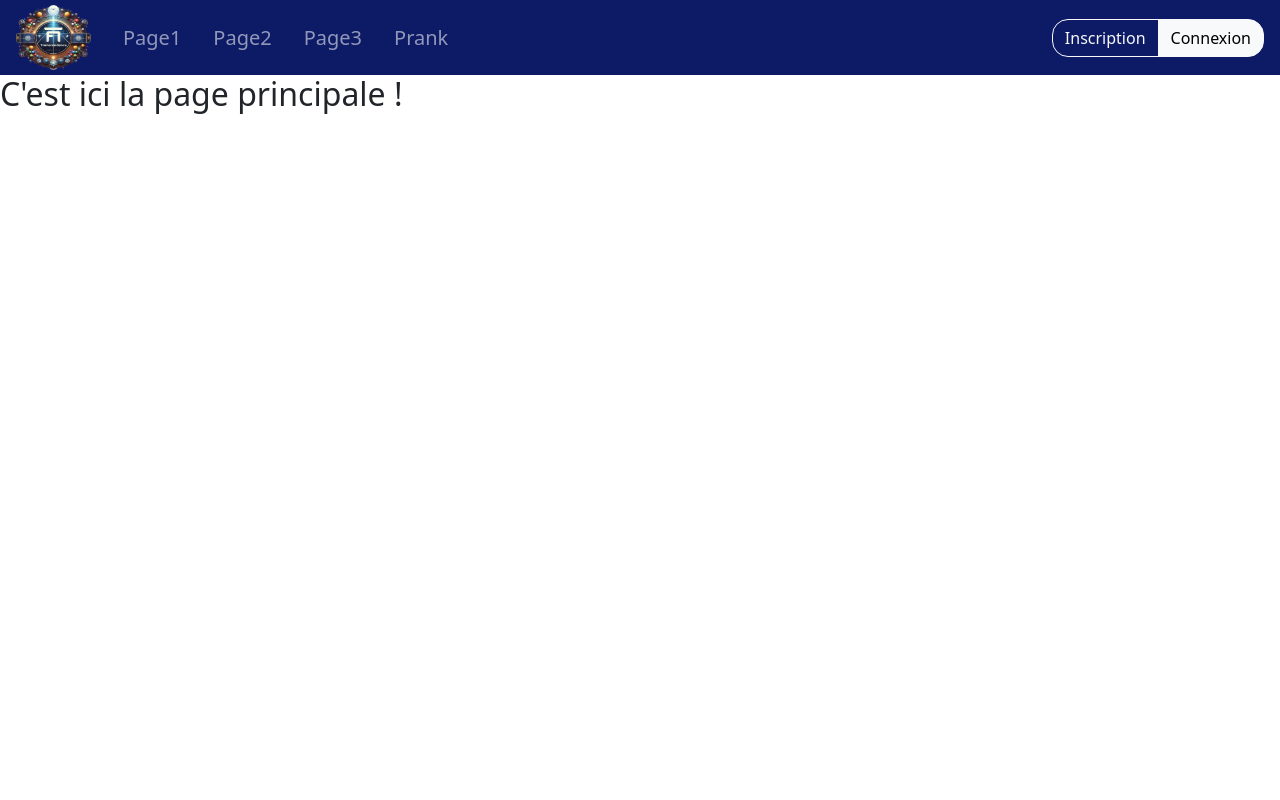
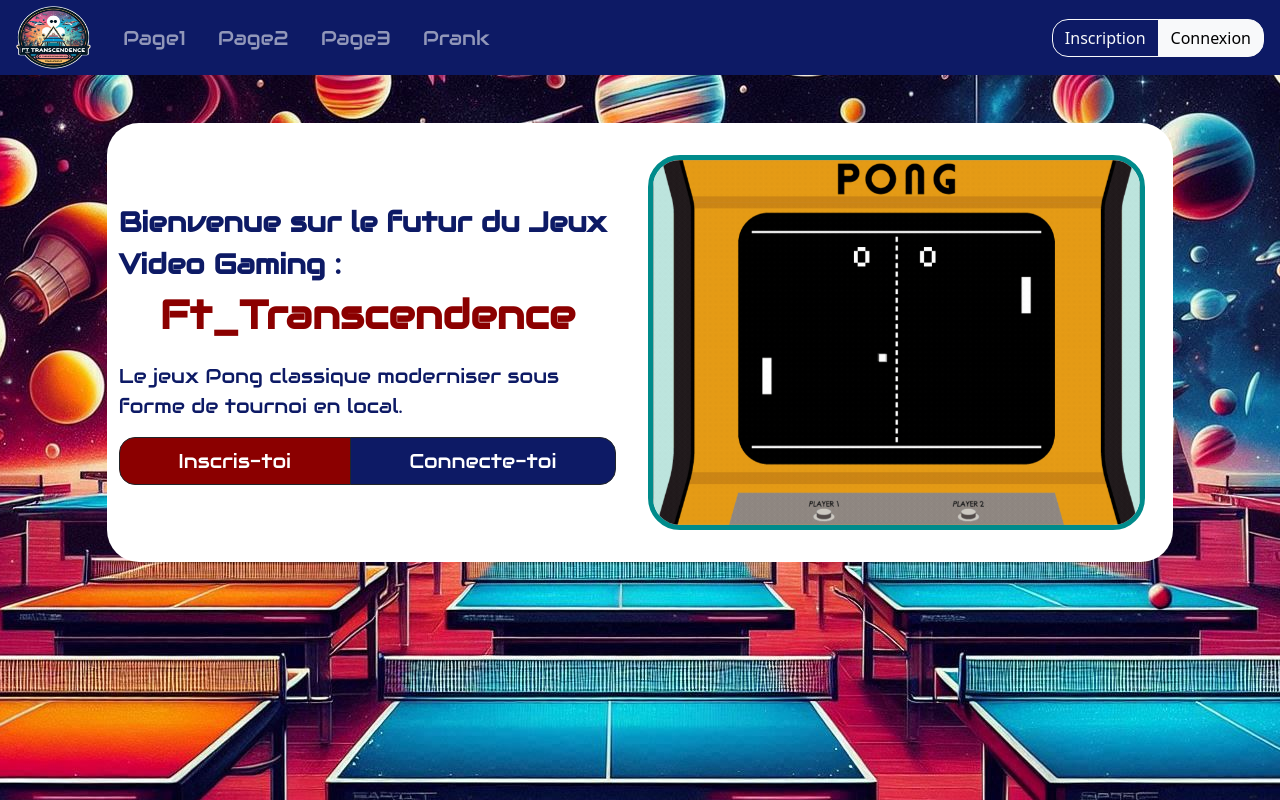
Before and after one commit to Loricko9/Transcendence, a Django app: page / in a window 1280 px wide. Run offline with Django 5.2, Linux system fonts and the light colour scheme.

Commit message:
design index page & 404 page

```diff
--- a/transcendence_srcs/frontend/static/css/style.css
+++ b/transcendence_srcs/frontend/static/css/style.css
@@ -17,5 +17,60 @@
 }
 
 .dropdown-menu {
-	width: 20rem;
+	width: 35rem;
 }
+
+#app {
+	background-color: white;
+	border-radius:2rem;
+}
+
+.img-border {
+	border: 5px solid darkcyan;
+}
+
+.txt-red {
+	color: darkred;
+}
+
+.txt-blue {
+	color: #0d1a65;
+}
+
+#signin_btn_index {
+	background-color: darkred;
+	color: white;
+	border-top-left-radius:1rem;
+	border-bottom-left-radius: 1rem;
+}
+
+#login_btn_index {
+	background-color: #0d1a65;
+	color: white;
+	border-top-right-radius:1rem;
+	border-bottom-right-radius: 1rem;
+}
+
+a {
+	font-family: "Audiowide", sans-serif;
+	font-weight: 400;
+	font-style: normal;
+}
+
+p {
+	font-family: "Audiowide", sans-serif;
+	font-weight: 400;
+	font-style: normal;
+}
+
+h1 {
+	font-family: "Audiowide", sans-serif;
+	font-weight: 400;
+	font-style: normal;
+}
+
+span {
+	font-family: "Audiowide", sans-serif;
+	font-weight: 400;
+	font-style: normal;
+}
--- a/transcendence_srcs/frontend/static/js/main.js
+++ b/transcendence_srcs/frontend/static/js/main.js
@@ -2,6 +2,12 @@
 function redirect_to(url) {
 	history.pushState(null, null, url);
 	router();
+}
+
+// Fonction pour charger les template dans les div
+function loadTemplate(appDiv, Id) {
+	const template = document.getElementById(Id);
+	appDiv.innerHTML = template ? template.innerHTML : "";
 }
 
 // fonction pour rediriger et obtenir le contenu des pages
@@ -11,19 +17,24 @@ function router(){
 
 	switch (path) {
 		case "/":
-			appDiv.innerHTML = "<h2>C'est ici la page principale !</h2>";
+			loadTemplate(appDiv, "temp_index");
+			appDiv.className = "container-fluid col-md-10 py-2 px-3 my-5";
 			break;
 		case "/page1/":
-			appDiv.innerHTML = "<h2>C'est la page 1</h2>";
+			loadTemplate(appDiv, "temp_page1");
+			appDiv.className = "container-fluid col-md-10 py-2 px-3 my-5";
 			break;
 		case "/page2/":
-			appDiv.innerHTML = "<h2>C'est la superbe page 2</h2>";
+			loadTemplate(appDiv, "temp_page2");
+			appDiv.className = "container-fluid col-md-10 py-2 px-3 my-5";
 			break;
 		case "/page3/":
-			appDiv.innerHTML = "<h2>C'est la magnifique et dernière page</h2>";
+			loadTemplate(appDiv, "temp_page3");
+			appDiv.className = "container-fluid col-md-10 py-2 px-3 my-5";
 			break;
 		default:
-			appDiv.innerHTML = "<h2>Page non trouvée !! PRANKED</h2>";
+			loadTemplate(appDiv, "temp_notFound");
+			appDiv.className = "container-fluid col-md-7 py-2 px-3 my-5";
 	}
 }
 
@@ -42,3 +53,9 @@ document.addEventListener("DOMContentLoaded", () => {
 
 //gère le retour arrière/avant dans l'historique (les flèches)
 window.addEventListener('popstate', router);
+
+function Click_login() {
+    const dropdownElement = document.getElementById('dropdown_form');
+    const dropdown = new bootstrap.Dropdown(dropdownElement);
+    dropdown.show();
+}
--- a/transcendence_srcs/frontend/templates/index.html
+++ b/transcendence_srcs/frontend/templates/index.html
@@ -4,11 +4,28 @@
 <head>
     <meta charset="UTF-8">
     <meta name="viewport" content="width=device-width, initial-scale=1.0, shrink-to-fit=no">
+    <link rel="icon" type="image/x-icon" href="{% static 'img/Logo_page.ico' %}">
 
     <!--Boostrp css requirement-->
     <link href="https://cdn.jsdelivr.net/npm/bootstrap@5.3.3/dist/css/bootstrap.min.css" rel="stylesheet" crossorigin="anonymous">
     <link href="{% static 'css/style.css' %}" rel="stylesheet">
+
+    <!--Police css-->
+    <link rel="preconnect" href="https://fonts.googleapis.com">
+    <link rel="preconnect" href="https://fonts.gstatic.com" crossorigin>
+    <link href="https://fonts.googleapis.com/css2?family=Audiowide&display=swap" rel="stylesheet">
+
     <title>Page d'accueil Transcendence</title>
+
+    <style>
+        body {
+	    background-image: url("{% static 'img/Background.jpeg' %}");
+        background-repeat: no-repeat;
+        background-position: center;
+        background-attachment: fixed;
+        background-blend-mode: normal;
+    }
+    </style>
 
 </head>
 
@@ -18,7 +35,7 @@
     <script src="https://cdn.jsdelivr.net/npm/bootstrap@5.3.3/dist/js/bootstrap.min.js" crossorigin="anonymous"></script>
 
     <nav class="navbar navbar-expand navbar-dark p-0">
-        <a class="navbar-brand ms-3" href="/"><img src="{% static 'img/logo.png' %}" alt="logo" width="75" height="65"/></a>
+        <a class="navbar-brand ms-3" href="/"><img src="{% static 'img/Logo_v2.png' %}" alt="logo" width="75" height="65"/></a>
         <div class="collapse navbar-collapse">
             <div class="navbar-nav">
                 <a class="nav-item nav-link fs-5 mx-2" href="/page1/" data-link>Page1</a>
@@ -30,35 +47,65 @@
         <div class="btn-group me-3" role="toolbar" aria-label="Connexion Inscription">
             <a class="btn btn-outline-light" href="/sign_in/" id="signin_btn">Inscription</a>
             <button class="btn btn-light" id="login_btn" type="button" data-bs-toggle="dropdown" aria-expanded="false" >Connexion</button>
-            <form class="dropdown-menu dropdown-menu-end p-3">
+            <form class="dropdown-menu dropdown-menu-end p-3" id="dropdown_form">
                 <div class="mb-1">
-                    <label for="Email_input" class="form-label">Address Mail</label>
-                    <input type="email" class="form-control" id="Email_input" placeholder="email@exemple.com">
+                    <label for="Email_input" class="form-label fs-4">Address Mail</label>
+                    <input type="email" class="form-control fs-4" id="Email_input" placeholder="email@exemple.com">
                 </div>
                 <div class="mb-1">
-                    <label for="Passwd_input" class="form-label">Mot de passe</label>
-                    <input type="password" class="form-control" id="Passwd_input" placeholder="123merde">
+                    <label for="Passwd_input" class="form-label fs-4">Mot de passe</label>
+                    <input type="password" class="form-control fs-4" id="Passwd_input" placeholder="123merde">
                 </div>
                 <div class="text-center">
-                    <button type="submit" class="btn btn-primary">Valider</button>
+                    <button type="submit" class="btn btn-primary fs-4">Valider</button>
                 </div>
             </form>
         </div>
     </nav>
     <div id="app">
         <!--Sript dynamique-->
-        <h2>Bienvenue sur la page d'accueil</h2>
-        <button>OUI</button>
     </div>
+
     <script defer src="{% static 'js/main.js' %}"></script>
 
     {% if messages %}
     {% for message in messages %}
     <script>
         alert('{{ message }}');
+        document.getElementById('login_btn').click();
     </script>
     {% endfor %}
     {% endif %}
 
+    <!--Template injecter par le js dans le div app-->
+    <template id="temp_index">
+        <div class="row align-items-center">
+            <div class="col p-2 ">
+                <p class="fs-3 fw-bold m-0 txt-blue">Bienvenue sur le futur du Jeux Video Gaming :</p>
+                <p class="fs-1 fw-bolder txt-red text-center">Ft_Transcendence</p>
+                <p class="fs-5 txt-blue">Le jeux Pong classique moderniser sous forme de tournoi en local.</p>
+                <div class="btn-group btn-group-lg d-flex justify-content-center" aria-label="Connexion Inscription">
+                    <a class="btn btn-dark" href="/sign_in/" id="signin_btn_index"><span>Inscris-toi</span></a>
+                    <button class="btn btn-dark" id="login_btn_index" type="button" onclick="Click_login();"><span>Connecte-toi</span></button>
+                </div>
+            </div>
+            <div class="col p-4">
+                <img src="{% static 'anim/pong_index.gif' %}" alt="pong_index gif" class="img-fluid d-block mx-auto rounded-5 img-border">
+            </div>
+        </div>
+    </template>
+    <template id="temp_page1">
+        <h2>C'est la page 1</h2>
+    </template>
+    <template id="temp_page2">
+        <h2>C'est la superbe page 2</h2>
+    </template>
+    <template id="temp_page3">
+        <h2>C'est la magnifique et dernière page</h2>
+    </template>
+    <template id="temp_notFound">
+        <img src="{% static 'anim/404_err.gif' %}" alt="Err_404 gif" class="img-fluid d-block mx-auto rounded-5 img-border"/>
+        <h1 class="text-center fw-bolder">Erreur 404 : Page non trouvée !!</h1>
+    </template>
 </body>
 </html>
--- a/transcendence_srcs/register/static/style_register.css
+++ b/transcendence_srcs/register/static/style_register.css
@@ -10,3 +10,9 @@ body {
 .container {
     background-color: white;
 }
+
+h1 {
+	font-family: "Audiowide", sans-serif;
+	font-weight: 400;
+	font-style: normal;
+}
```
Also changed, not shown: transcendence_srcs/register/templates/register.html (+7 -0 lines), transcendence_srcs/transcendence_srcs/static/anim/404_err.gif (added), transcendence_srcs/transcendence_srcs/static/anim/pong_index.gif (added), transcendence_srcs/transcendence_srcs/static/img/Background.jpeg (added), transcendence_srcs/transcendence_srcs/static/img/Logo_page.ico (added), transcendence_srcs/transcendence_srcs/static/img/Logo_v2.png (added).
